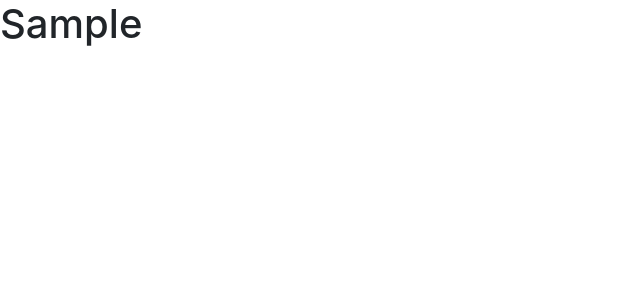
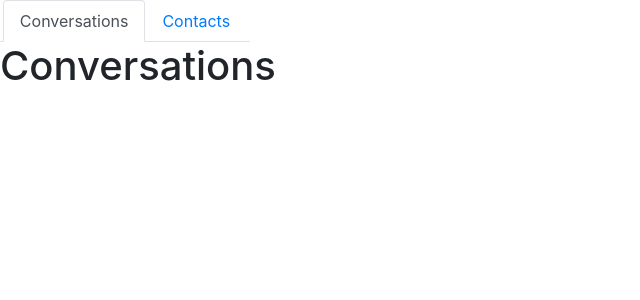
Before and after one commit to tkozemzak/multimedia-chat, a React (Create React App) app in the folder client/: page / in a window 1280 px wide. Both pictures are taken after typing "Sample" into the empty fields and a click on the button "Login". Shown: the top 300 px of the page, without its empty margins (0-640 px from the left). Built offline with nearby package versions, Linux system fonts and the light colour scheme.

Commit message:
create sidebar and conversations/contacts tabs

```diff
--- /dev/null
+++ b/client/src/Components/Contacts.js
@@ -0,0 +1,11 @@
+import React from "react";
+
+const Contacts = () => {
+  return (
+    <div>
+      <h1>Contacts</h1>
+    </div>
+  );
+};
+
+export default Contacts;
--- /dev/null
+++ b/client/src/Components/Conversations.js
@@ -0,0 +1,11 @@
+import React from "react";
+
+const Conversations = () => {
+  return (
+    <div>
+      <h1>Conversations</h1>
+    </div>
+  );
+};
+
+export default Conversations;
--- a/client/src/Components/Dashboard.js
+++ b/client/src/Components/Dashboard.js
@@ -1,9 +1,10 @@
 import React from "react";
+import Sidebar from "./Sidebar";
 
 const Dashboard = ({ id }) => {
   return (
     <div>
-      <h1>{id}</h1>
+      <Sidebar id={id} />
     </div>
   );
 };
--- /dev/null
+++ b/client/src/Components/Sidebar.js
@@ -0,0 +1,36 @@
+import { useState } from "react";
+import { Tab, Nav } from "react-bootstrap";
+import Conversations from "./Conversations";
+import Contacts from "./Contacts";
+
+const CONVERSATIONS_KEY = "conversations";
+const CONTACTS_KEY = "contacts";
+
+const Sidebar = ({ id }) => {
+  const [activeKey, setActiveKey] = useState(CONVERSATIONS_KEY);
+
+  return (
+    <div style={{ width: "250px" }} className="d-flex flex-column">
+      <Tab.Container activeKey={activeKey} onSelect={setActiveKey}>
+        <Nav variant="tabs" className="justify-content-center">
+          <Nav.Item>
+            <Nav.Link eventKey={CONVERSATIONS_KEY}>Conversations</Nav.Link>
+          </Nav.Item>
+          <Nav.Item>
+            <Nav.Link eventKey={CONTACTS_KEY}>Contacts</Nav.Link>
+          </Nav.Item>
+        </Nav>
+        <Tab.Content>
+          <Tab.Pane eventKey={CONVERSATIONS_KEY}>
+            <Conversations />
+          </Tab.Pane>
+          <Tab.Pane eventKey={CONTACTS_KEY}>
+            <Contacts />
+          </Tab.Pane>
+        </Tab.Content>
+      </Tab.Container>
+    </div>
+  );
+};
+
+export default Sidebar;
```
